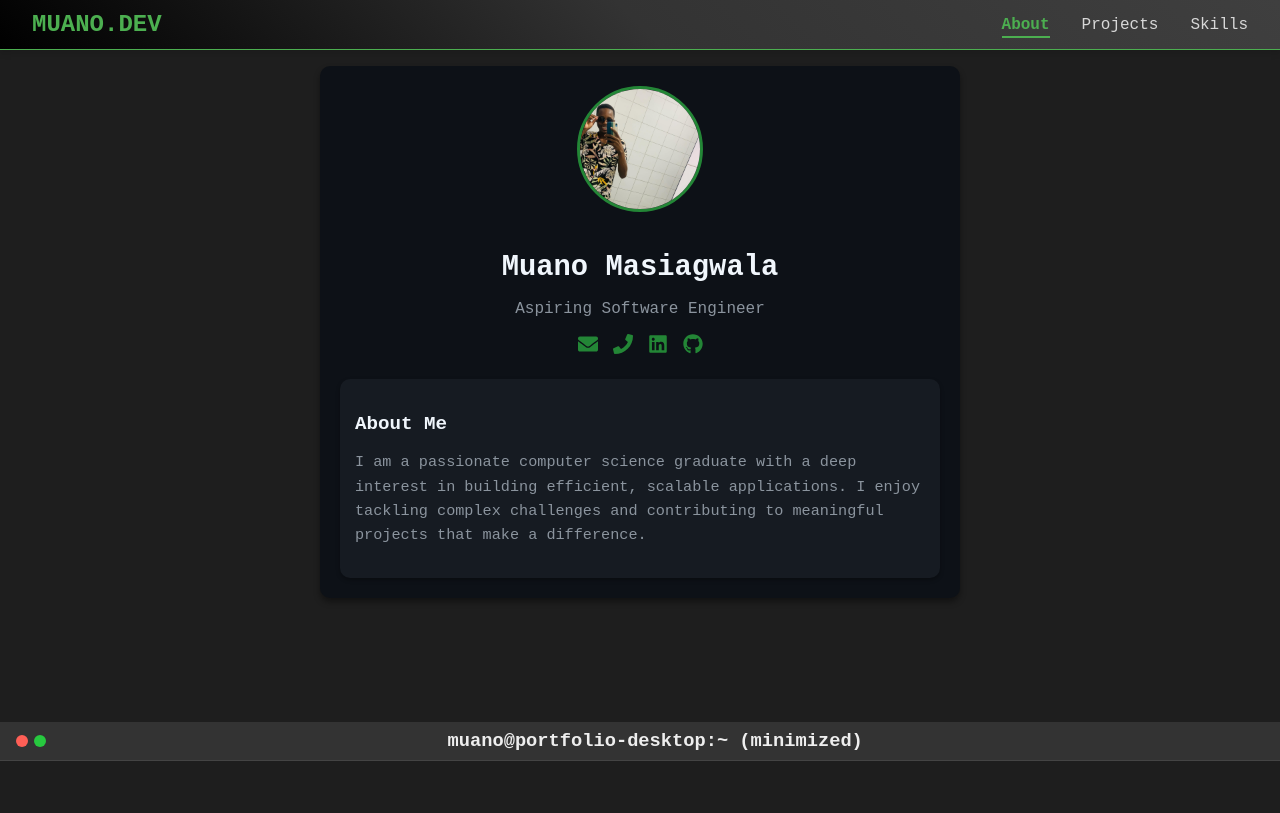
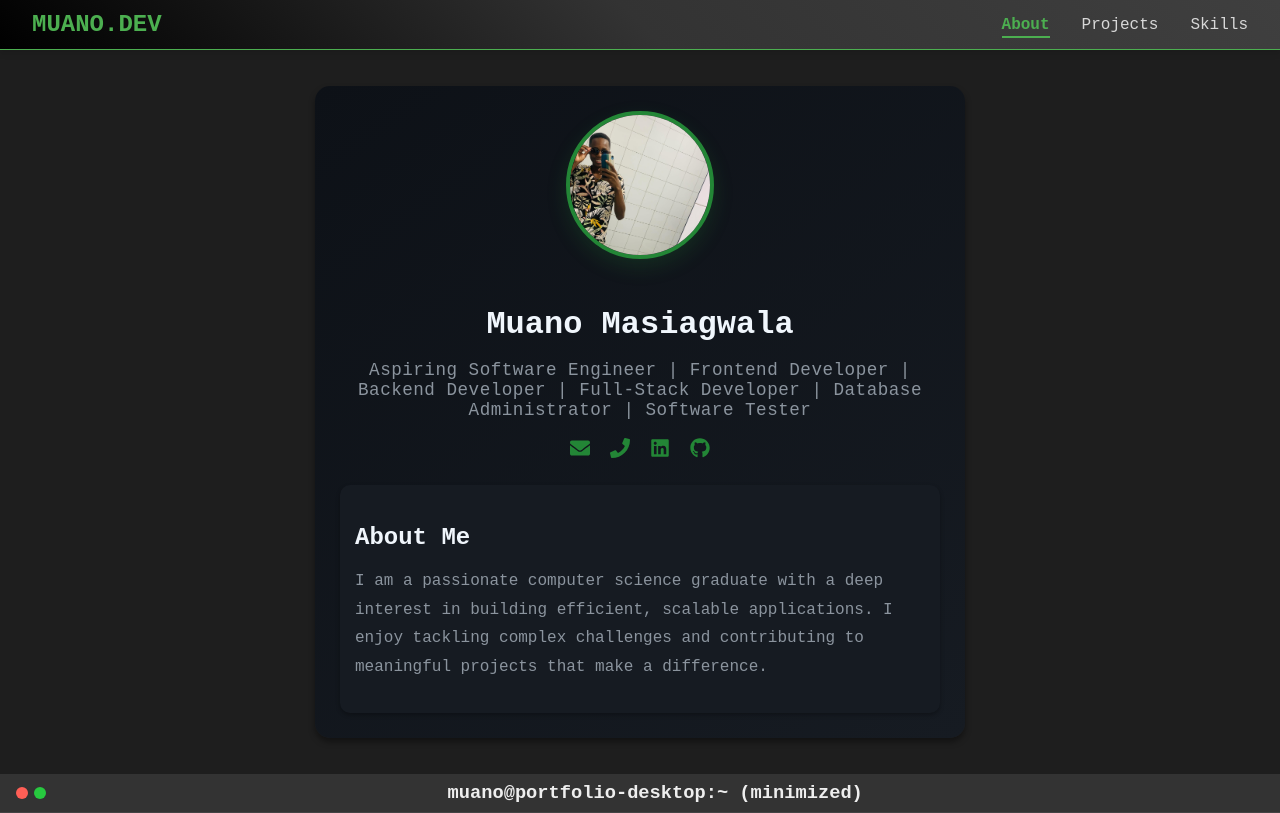
Before and after one commit to the-human-who-codes/profile, a React (Vite) app: page / in a window 1280 px wide. Built offline with nearby package versions, Linux system fonts and the light colour scheme.

Commit message:
minor ui updateson the profile section

```diff
--- a/src/components/sections/Profile.jsx
+++ b/src/components/sections/Profile.jsx
@@ -8,7 +8,10 @@ const Profile = () => {
       <div className="profile-section">
         <img src={macG} alt="Profile" className="profile-image" />
         <h2 className="profile-name">Muano Masiagwala</h2>
-        <p className="profile-role">Aspiring Software Engineer</p>
+        <p className="profile-role">
+          Aspiring Software Engineer | Frontend Developer | Backend Developer |
+          Full-Stack Developer | Database Administrator | Software Tester
+        </p>
         <div className="social-links">
           <a
             href="mailto:muanomasiagwala2021@gmail.com"
--- a/src/styles/Profile.css
+++ b/src/styles/Profile.css
@@ -1,58 +1,82 @@
 /* General container styling */
 .profile-container {
   max-width: 600px;
-  margin: 0 auto;
-  padding: 20px;
+  margin: 20px auto;
+  padding: 25px;
   font-family: "Segoe UI", Tahoma, Geneva, Verdana, sans-serif;
   color: #c9d1d9;
-  background-color: #0d1117;
-  border-radius: 10px;
+  background: linear-gradient(145deg, #0d1117, #161b22);
+  border-radius: 15px;
   box-shadow: 0 4px 6px rgba(0, 0, 0, 0.4);
+  display: flex;
+  flex-direction: column;
+  align-items: center;
+  animation: fadeInContainer 1s ease-out;
 }
 
 /* Profile section styles */
 .profile-section {
   text-align: center;
   margin-bottom: 20px;
+  position: relative;
 }
 
 .profile-image {
-  width: 120px;
-  height: 120px;
+  width: 140px;
+  height: 140px;
   border-radius: 50%;
   object-fit: cover;
-  border: 3px solid #238636;
-  margin-bottom: 10px;
+  border: 4px solid #238636;
+  margin-bottom: 15px;
+  box-shadow: 0 8px 20px rgba(35, 134, 54, 0.2); /* Reduced shadow */
+  transition: transform 0.3s ease, box-shadow 0.3s ease, border-color 0.3s ease;
+}
+
+.profile-image:hover {
+  transform: scale(1.05);
+  border-color: #1f6feb;
+  box-shadow: 0 12px 30px rgba(31, 111, 235, 0.3); /* Reduced shadow */
 }
 
 .profile-name {
-  font-size: 1.8rem;
+  font-size: 2rem;
   font-weight: bold;
-  margin-bottom: 5px;
+  margin-bottom: 8px;
   color: #f0f6fc;
+  transition: color 0.3s ease;
+}
+
+.profile-name:hover {
+  color: #238636;
 }
 
 .profile-role {
-  font-size: 1rem;
+  font-size: 1.1rem;
   font-weight: 400;
   color: #8b949e;
+  letter-spacing: 0.5px;
+  animation: fadeInRole 1.5s ease-out 0.5s forwards;
+  opacity: 0; /* Fades in after the name */
 }
 
 /* Social links */
 .social-links {
   display: flex;
   justify-content: center;
-  gap: 15px;
-  margin-top: 10px;
+  gap: 20px;
+  margin-top: 15px;
 }
 
 .social-link {
   color: #238636;
-  transition: color 0.3s ease;
+  font-size: 1.5rem;
+  transition: color 0.3s ease, transform 0.3s ease;
 }
 
 .social-link:hover {
-  color: #238636;
+  color: #1f6feb;
+  transform: translateY(-5px);
+  text-shadow: 0 0 5px rgba(31, 111, 235, 0.6); /* Reduced glow */
 }
 
 /* About section */
@@ -64,23 +88,41 @@
   box-shadow: 0 2px 4px rgba(0, 0, 0, 0.3);
 }
 
+.about-section:hover {
+  box-shadow: 0 8px 20px rgba(31, 111, 235, 0.1); /* Reduced shadow */
+}
+
 .about-section h3 {
-  font-size: 1.2rem;
-  margin-bottom: 10px;
+  font-size: 1.5rem;
+  margin-bottom: 12px;
   color: #f0f6fc;
 }
 
 .about-me {
-  font-size: 0.95rem;
-  line-height: 1.6;
+  font-size: 1rem;
+  line-height: 1.8;
   color: #8b949e;
+  transition: color 0.3s ease;
 }
 
-/* Hover effects for interactive elements */
-.profile-image:hover {
-  border-color: #1f6feb;
+.about-me:hover {
+  color: #f0f6fc;
 }
 
-.profile-name:hover {
-  color: #238636;
+/* Animations */
+@keyframes fadeInContainer {
+  from {
+    opacity: 0;
+    transform: scale(0.95);
+  }
+  to {
+    opacity: 1;
+    transform: scale(1);
+  }
 }
+
+@keyframes fadeInRole {
+  to {
+    opacity: 1;
+  }
+}
```
